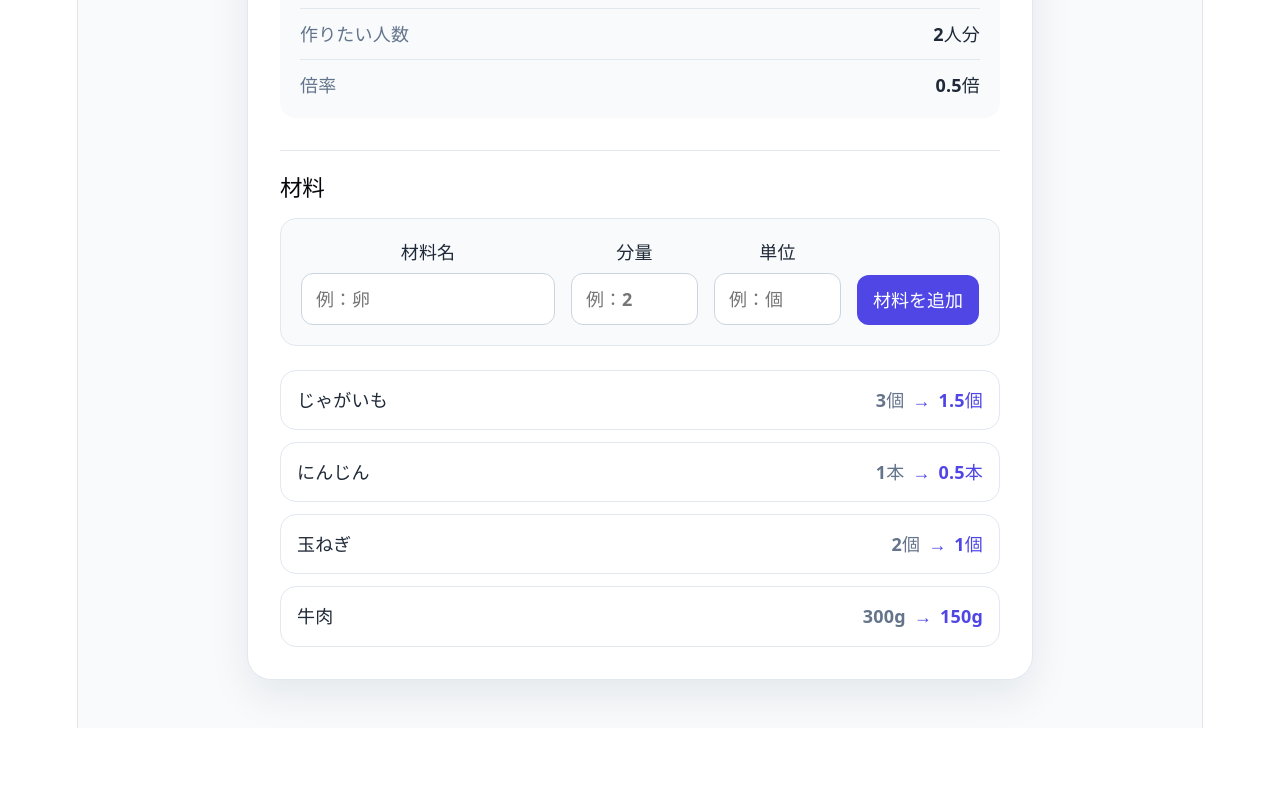
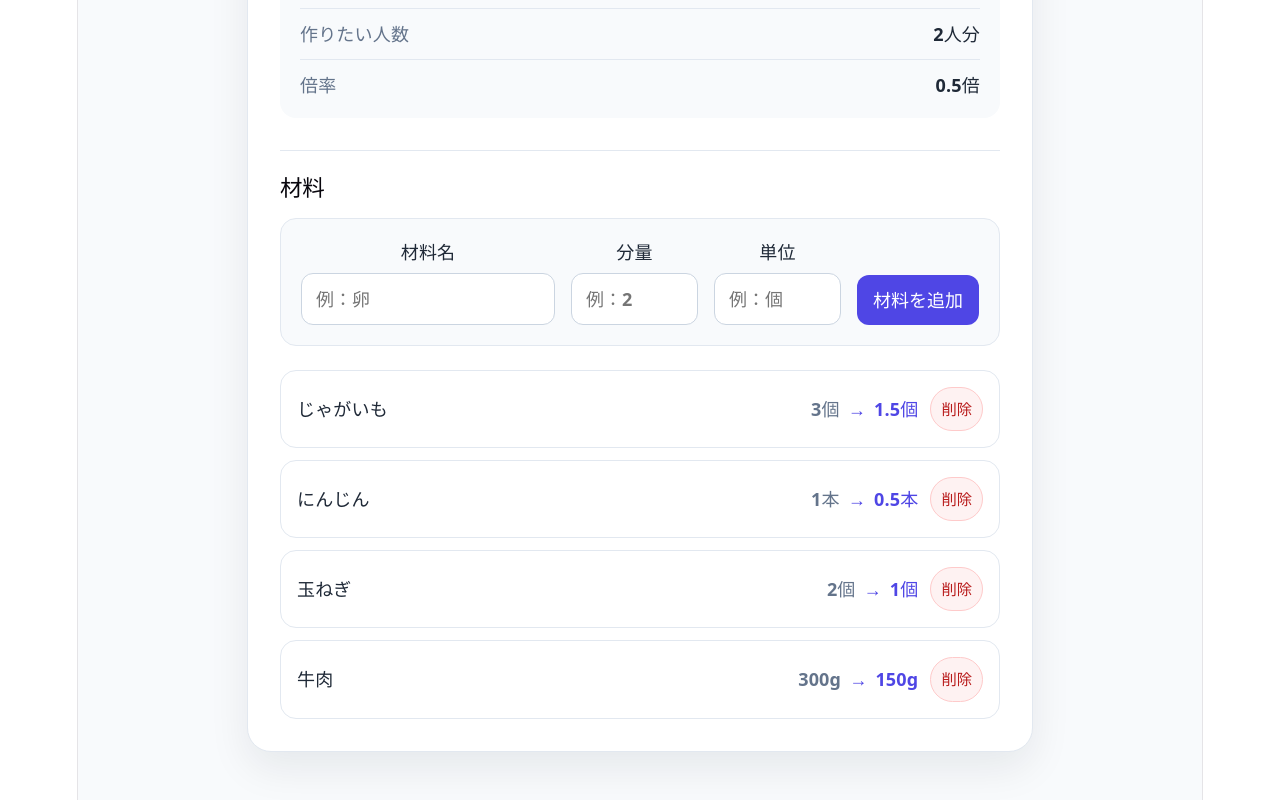
Before and after one commit to officeutq/recipe-calculator, a React (Vite) app: page / in a window 1280 px wide. Shown: the part 528-1328 px from the top of the page. Before the commit the page ends 1256 px from the top, so only its background shows below. Built offline with nearby package versions, Linux system fonts and the light colour scheme.

Commit message:
Remove ingredients from list (#15)

```diff
--- a/src/App.css
+++ b/src/App.css
@@ -227,3 +227,25 @@
     align-items: end;
   }
 }
+
+.ingredient-actions {
+  display: flex;
+  align-items: center;
+  gap: 12px;
+}
+
+.remove-button {
+  padding: 8px 10px;
+  border: 1px solid #fecaca;
+  border-radius: 999px;
+  background: #fef2f2;
+  color: #b91c1c;
+  font: inherit;
+  font-size: 0.85rem;
+  font-weight: 700;
+  cursor: pointer;
+}
+
+.remove-button:hover {
+  background: #fee2e2;
+}
--- a/src/App.tsx
+++ b/src/App.tsx
@@ -53,6 +53,12 @@ function App() {
     setNewIngredientName("")
     setNewIngredientAmount("")
     setNewIngredientUnit("")
+  }
+
+  const handleRemoveIngredient = (id: number) => {
+    setIngredients(
+      ingredients.filter((ingredient) => ingredient.id !== id),
+    )
   }
 
   return (
@@ -175,6 +181,8 @@ function App() {
               return (
                 <li className="ingredient-item" key={ingredient.id}>
                   <span className="ingredient-name">{ingredient.name}</span>
+
+                  <span className="ingredient-actions">
                     <span className="ingredient-amount">
                       <span className="original-amount">
                         {ingredient.amount}
@@ -187,6 +195,15 @@ function App() {
                           : `${scaledAmount}${ingredient.unit}`}
                       </span>
                     </span>
+
+                    <button
+                      type="button"
+                      className="remove-button"
+                      onClick={() => handleRemoveIngredient(ingredient.id)}
+                    >
+                      削除
+                    </button>
+                  </span>
                 </li>
               )
             })}
```
Lines whose indentation alone changed are shown as unchanged.
